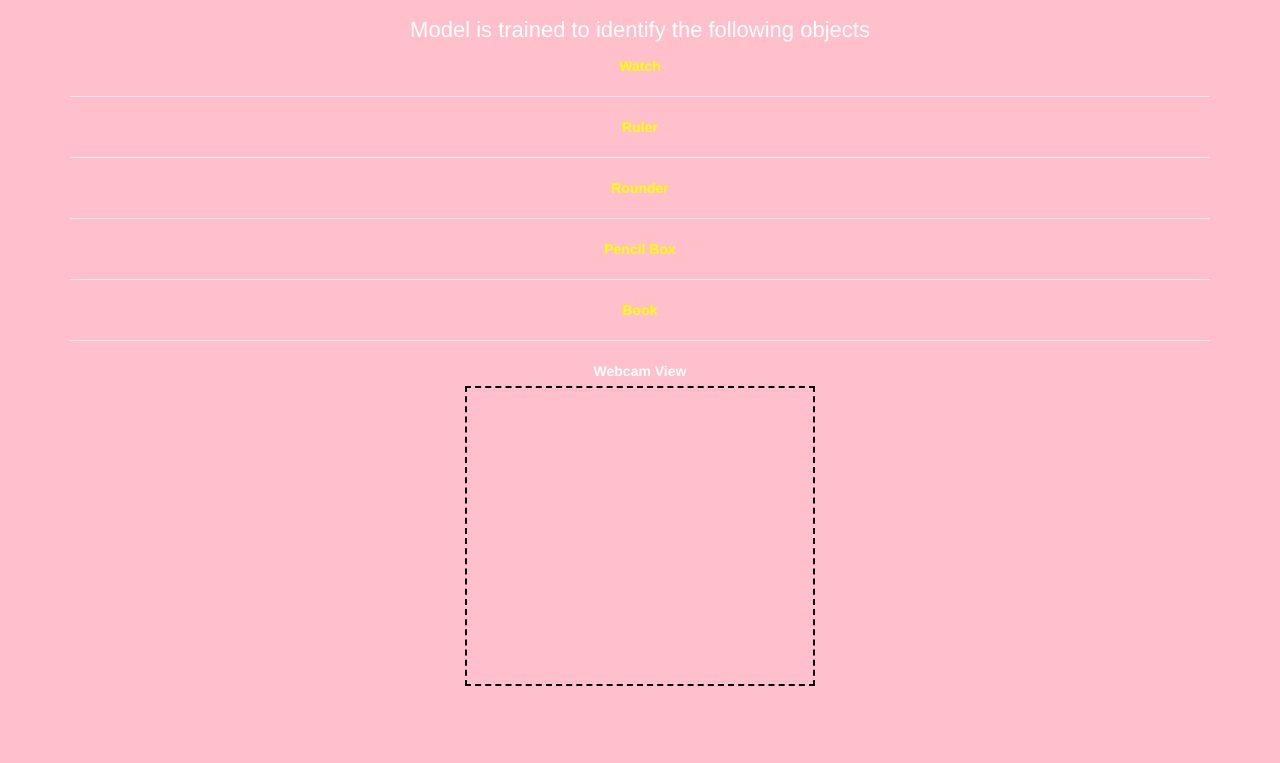
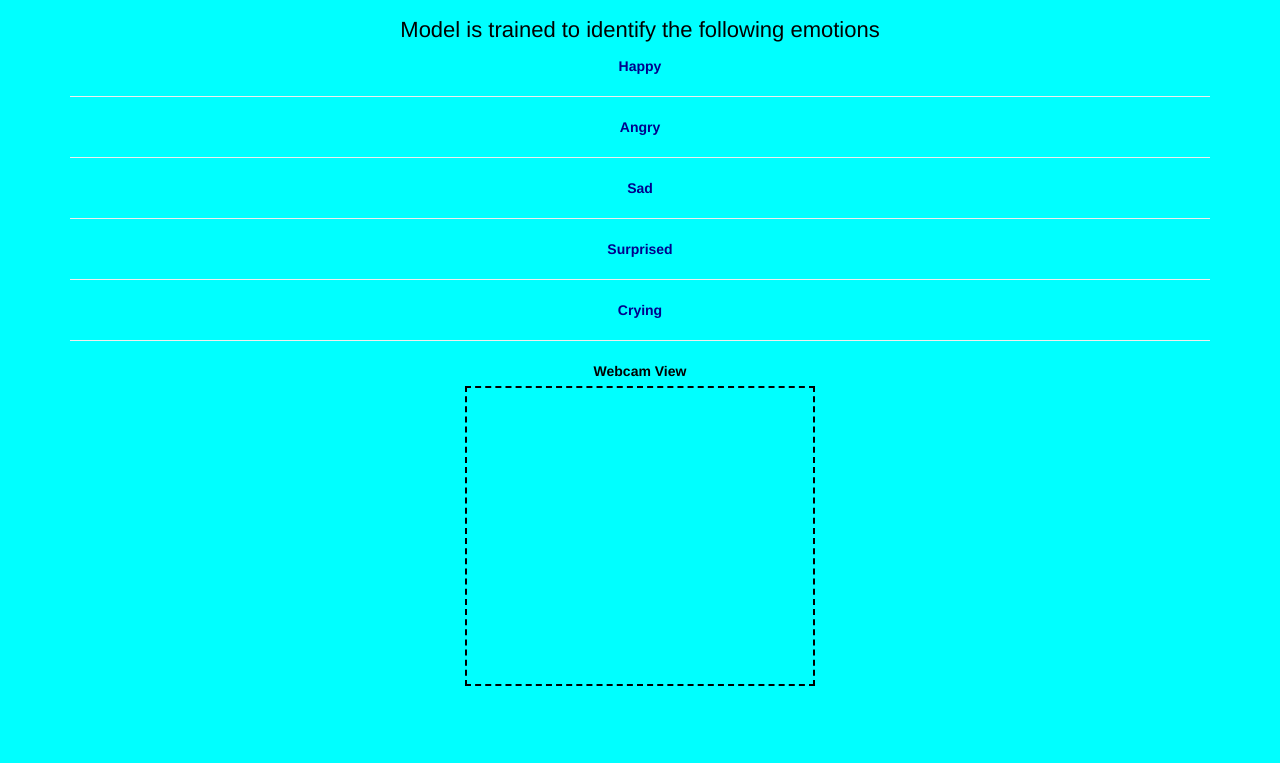
Before and after one commit to SiaRamnani/project, a plain HTML site: page index.html in a window 1280 px wide. Shown: the part 71-834 px from the top of the page. Drawn offline with nearby package versions, Linux system fonts and the light colour scheme; a script that the page names is missing.

Commit message:
Add files via upload

```diff
--- a/index.html
+++ b/index.html
@@ -15,17 +15,17 @@
      <center>
       <h3 class="btn btn-default heading">Image Recognition</h3>
          <br> <br>
-         <p style="font-size: 22px">Model is trained to identify the following objects </p>
+         <p style="font-size: 22px">Model is trained to identify the following emotions </p>
          <b class="name_of_objects">
-         Watch
+         Happy
         <hr>
-         Ruler
+         Angry
              <hr>
-             Rounder
+             Sad
              <hr>
-             Pencil Box
+             Surprised
              <hr>
-             Book
+             Crying
              <hr>
          </b>
 
--- a/main.js
+++ b/main.js
@@ -19,7 +19,7 @@ function take_snapshot()
 }
 console.log("ml5 version",ml5.version);
 
-classifier=ml5.imageClassifier("https://teachablemachine.withgoogle.com/models/0N09Fn7vp/model.json",modelloaded);
+classifier=ml5.imageClassifier("https://teachablemachine.withgoogle.com/models/tL_xQmRmO/",modelloaded);
 
 function modelloaded()
 {
--- a/style.css
+++ b/style.css
@@ -1,8 +1,8 @@
 body
 
 {
-  color:white;
-  background: pink;
+  color:black;
+  background: aqua;
 
 }
 
@@ -22,5 +22,5 @@ body
 
 #result_object_name, #result_object_accuracy, .name_of_objects
 {
-  color: yellow;
+  color: darkblue;
 }
```
